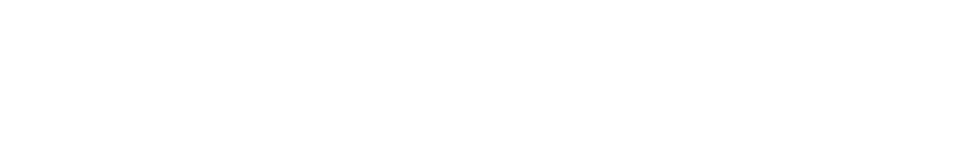
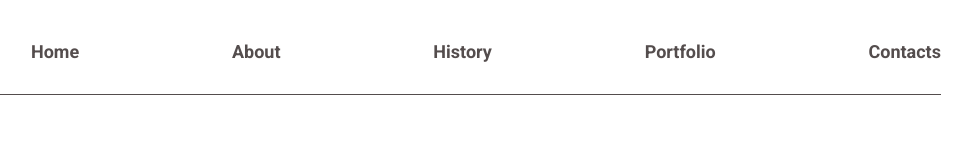
Before and after one commit to BagaBoxer/aivazovski_page, a plain HTML site: page index.html in a window 1280 px wide. Shown: the whole page, without its empty margins (174-1146 px from the left). Drawn offline with Linux system fonts and the light colour scheme.

Commit message:
header section

```diff
--- a/index.css
+++ b/index.css
@@ -1,2 +1,3 @@
 @import url('styles/variables.css');
 @import url('styles/basic.css');
+@import url('styles/header.css');
--- a/index.html
+++ b/index.html
@@ -12,6 +12,32 @@
     <title>Aivazovski</title>
 </head>
 <body>
+    <header class="header" aria-label="header">
+        <div class="container">
+            <nav class="nav" aria-label="header navigation">
+                <ul class="nav-list" aria-label="header navigation list">
+                    <li>
+                        <a href="#" class="nav-link" aria-label="link to home">Home</a>
+                    </li>
+                    <li>
+                        <a href="#" class="nav-link" aria-label="link to about">About</a>
+                    </li>
+                    <li>
+                        <a href="#" class="nav-link" aria-label="link to history">History</a>
+                    </li>
+                    <li>
+                        <a href="#" class="nav-link" aria-label="link to portfolio">Portfolio</a>
+                    </li>
+                    <li>
+                        <a href="#" class="nav-link" aria-label="link to contacts">Contacts</a>
+                    </li>
+                </ul>
+            </nav>
+        </div>
+    </header>
 
+    <main class="main"></main>
+
+    <footer class="footer"></footer>
 </body>
 </html>
--- a/styles/basic.css
+++ b/styles/basic.css
@@ -6,3 +6,18 @@ body {
     margin: 0;
     font-family: 'Roboto', sans-serif;
 }
+
+ul {
+    list-style: none;
+}
+
+a {
+    text-decoration: none;
+    color: unset;
+}
+
+.container {
+    margin: 0 auto;
+    max-width: 970px;
+    padding: 0 10px;
+}
--- /dev/null
+++ b/styles/header.css
@@ -0,0 +1,55 @@
+.header {
+    padding: 25px 0 0 0;
+}
+
+.nav {
+    width: 100%;
+}
+
+.nav::after {
+    content: '';
+    display: block;
+    width: 100%;
+    height: 1px;
+    margin: 32px 0 0 0;
+    background-color: var(--font-color-grey);
+}
+
+.nav-list {
+    width: 100%;
+    display: flex;
+    justify-content: space-between;
+    align-items: center;
+}
+
+.nav-link {
+    color: var(--font-color-grey);
+    font-size: 18px;
+    font-weight: 700;
+    position: relative;
+}
+
+.nav-link::after {
+    content: '';
+    position: absolute;
+    left: 0;
+    right: 100%;
+    bottom: -10px;
+    height: 1px;
+    background-color: var(--font-color-grey);
+    transition: right .22s;
+}
+
+.nav-link:hover {
+    color: var(--color-main-black);
+}
+
+.nav-link:hover::after {
+    right: 0;
+}
+
+@media (max-width: 480px) {
+    .header {
+        display: none;
+    }
+}
--- a/styles/variables.css
+++ b/styles/variables.css
@@ -1,3 +1,8 @@
 :root {
     --bg-main: #fff;
+    --bg-main-grey: #F6F6F6;
+
+    --font-color-grey: #544D4D;
+
+    --color-main-black: #070707;
 }
```
